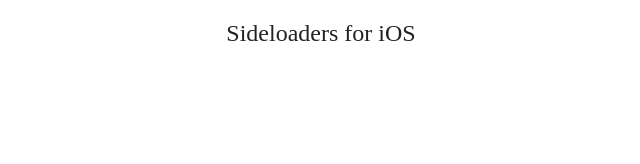
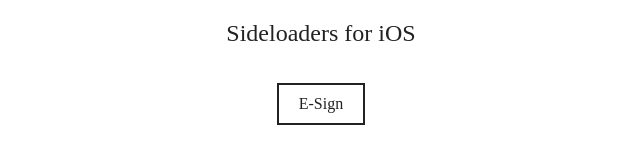
Before and after one commit to void4nce/mobilesideloaders, a plain HTML site: page index.html in a window 1280 px wide. Shown: the whole page, without its empty margins (319-959 px from the left). Drawn offline with Linux system fonts and the light colour scheme.

Commit message:
Update index.html

```diff
--- a/index.html
+++ b/index.html
@@ -13,8 +13,9 @@
             margin: 0;
             padding: 0;
             display: flex;
-            justify-content: center;
-            align-items: flex-start;
+            flex-direction: column;
+            justify-content: flex-start;
+            align-items: center;
             height: 100vh;
             text-align: center;
         }
@@ -25,10 +26,32 @@
             font-weight: normal;  /* Regular weight */
             margin-top: 20px;  /* Space from the top */
         }
+
+        /* Button Style */
+        .button {
+            font-family: serif;
+            font-size: 16px;
+            color: #222;
+            background-color: transparent;
+            border: 2px solid #222;
+            padding: 10px 20px;
+            text-decoration: none;
+            margin-top: 20px;
+            cursor: pointer;
+            transition: all 0.3s ease;
+        }
+
+        /* Button Hover Effect */
+        .button:hover {
+            background-color: #222;
+            color: white;
+        }
+
     </style>
 </head>
 <body>
     <!-- HTML content -->
     <h1>Sideloaders for iOS</h1>
+    <a href="https://khoindvn.io.vn/" class="button">E-Sign</a>
 </body>
 </html>
```
